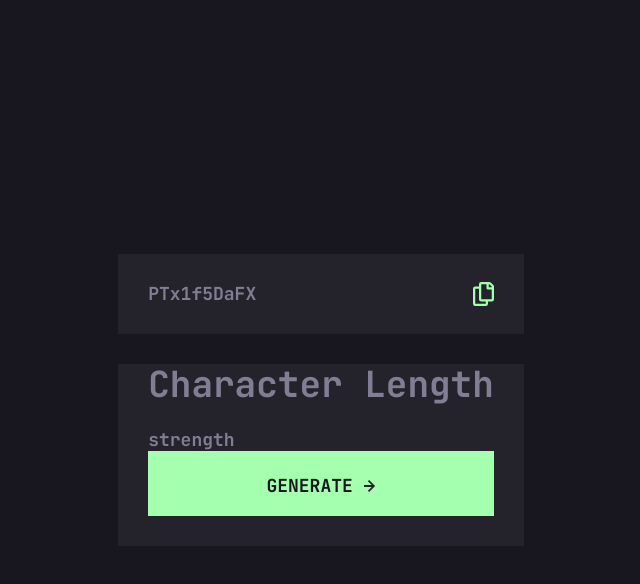
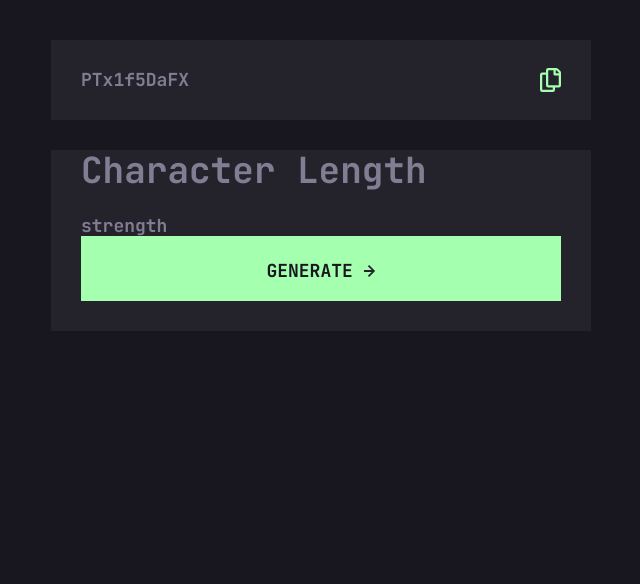
Before and after one commit to ClaytonDewey/react-password-generator, a React (Create React App) app: page / in a window 1280 px wide. Shown: the top 584 px of the page, without its empty margins (319-959 px from the left). Built offline with nearby package versions, Linux system fonts and the light colour scheme.

Commit message:
Remove flex from body

```diff
--- a/src/sass/base/_base.scss
+++ b/src/sass/base/_base.scss
@@ -13,14 +13,6 @@ body {
     box-sizing: border-box;
     background: $clr-bg-dark;
     color: $clr-font-light;
-}
-
-body {
-    display: flex;
-    flex-direction: column;
-    align-items: center;
-    justify-content: center;
-    height: 100vh;
 }
 
 .sr-only {
```
